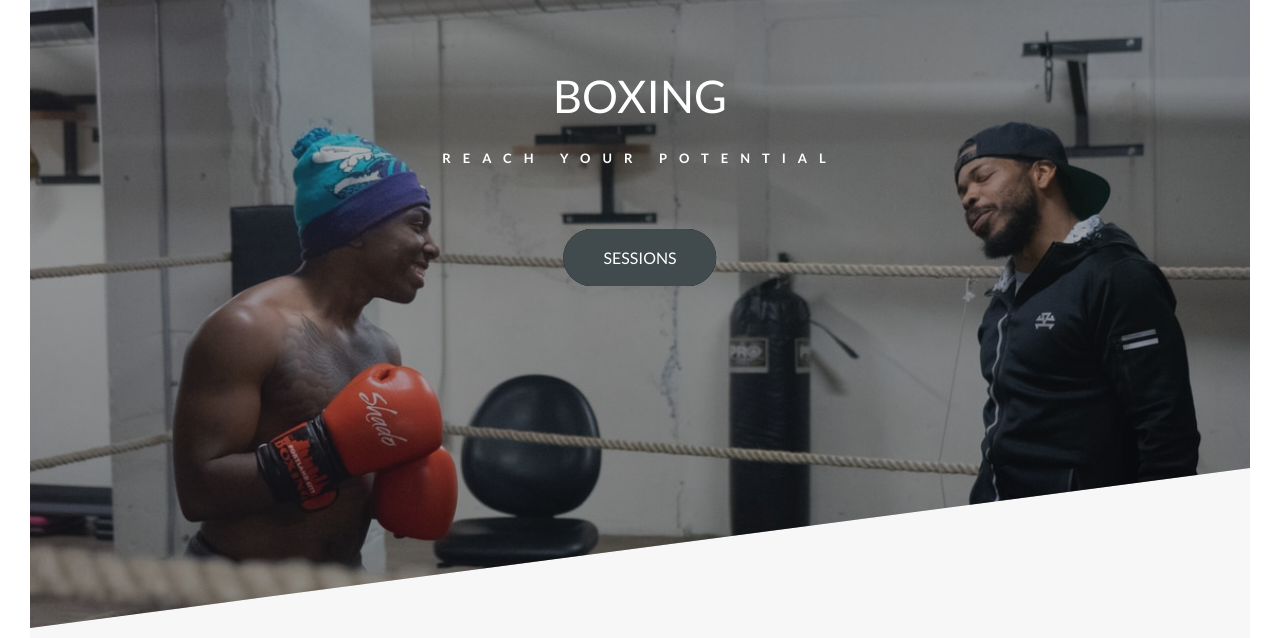
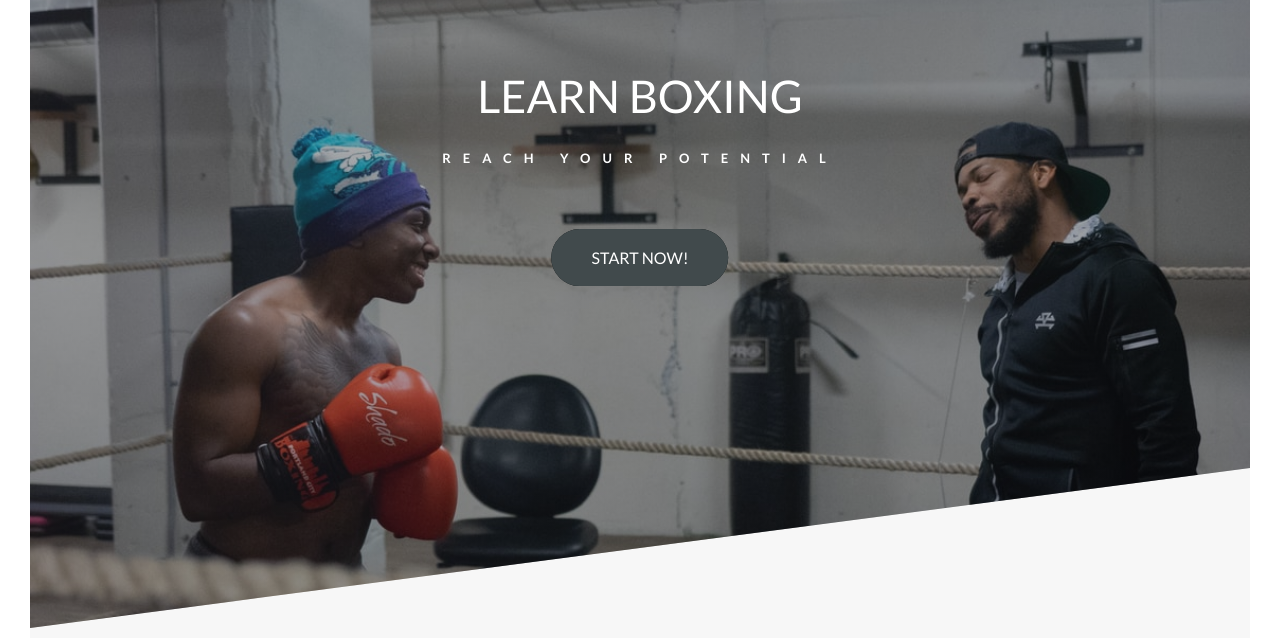
Before and after one commit to donsalvadori/donsalvadori.github.io, a plain HTML site: page index.html in a window 1280 px wide. Shown: the part 162-800 px from the top of the page. Drawn offline with Linux system fonts and the light colour scheme.

Commit message:
changed title

```diff
--- a/index.html
+++ b/index.html
@@ -44,13 +44,13 @@
 
             <div class="header__text-box">
                 <h1 class="heading-primary">
-                    <span class="heading-primary--main">Boxing</span>
+                    <span class="heading-primary--main">Learn Boxing</span>
                     <span class="heading-primary--sub">
                     Reach Your Potential
                     </span>
                 </h1>
 
-                <a href="#section-tours" class="btn btn--black btn--animated">Sessions</a>
+                <a href="#section-tours" class="btn btn--black btn--animated">Start Now!</a>
             </div>
         </header>
 
```
